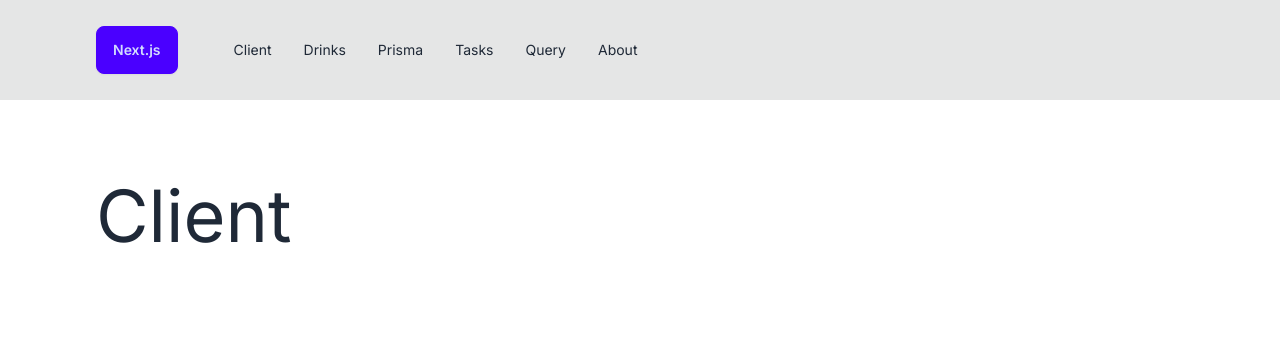
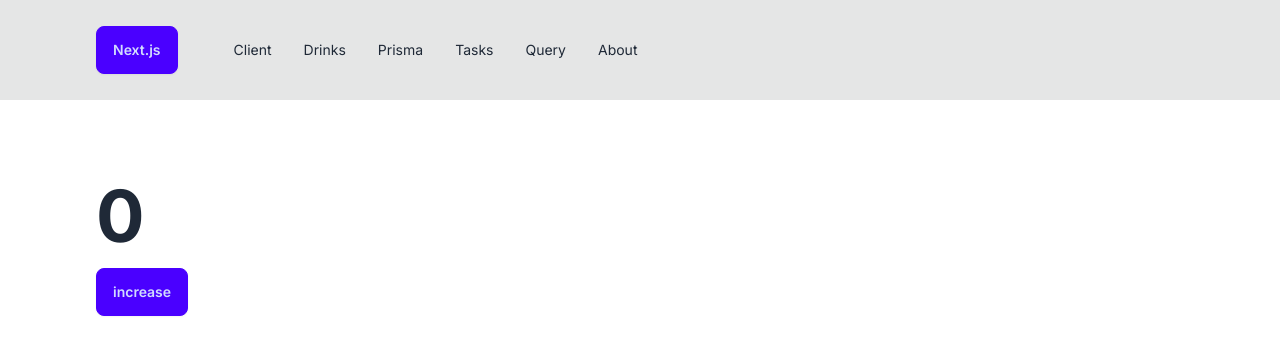
Before and after one commit to luciano44/next-tut, a Next.js app: page /client in a window 1280 px wide. Shown: the top 354 px of the page. Built offline with nearby package versions, Linux system fonts and the light colour scheme.

Commit message:
add Client page counter

```diff
--- a/app/client/page.jsx
+++ b/app/client/page.jsx
@@ -1,7 +1,15 @@
+"use client";
+import { useState } from "react";
+
 const Client = () => {
+  const [count, setCount] = useState(0);
+  console.log("client component");
   return (
     <div>
-      <h1 className="text-7xl">Client</h1>
+      <h1 className="text-7xl font-bold mb-4">{count}</h1>
+      <button className="btn btn-primary" onClick={() => setCount(count + 1)}>
+        increase
+      </button>
     </div>
   );
 };
```
